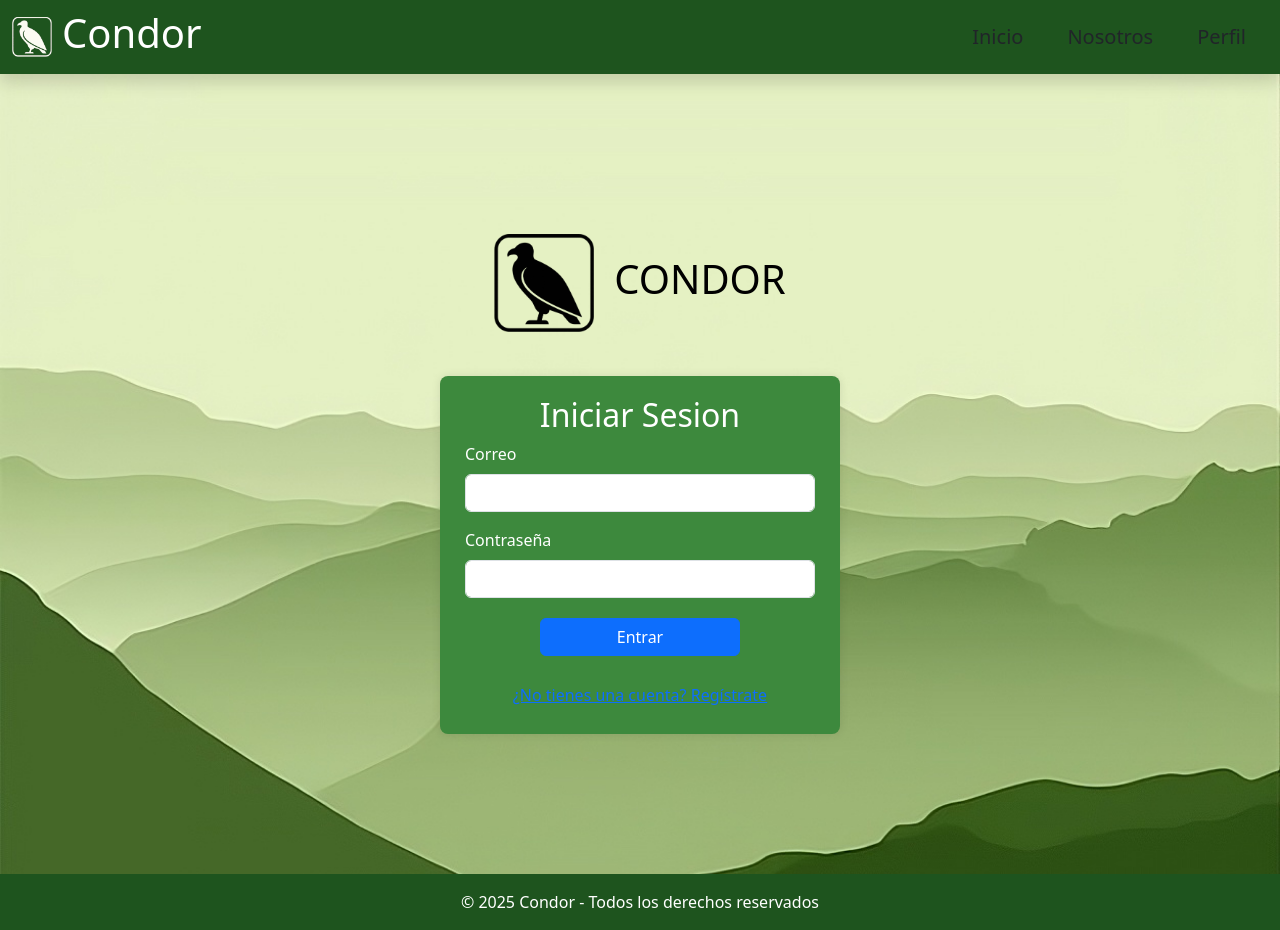
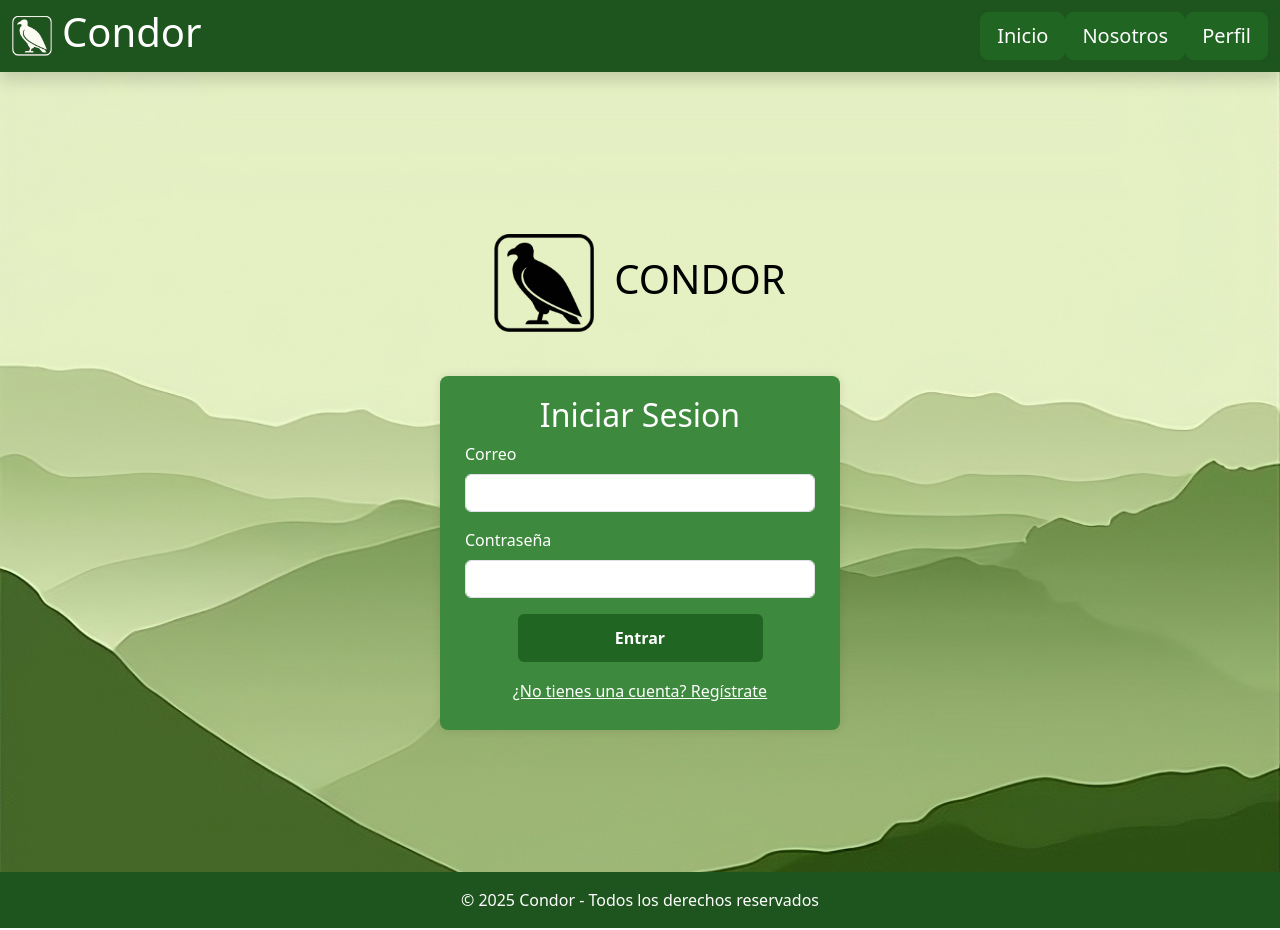
Before and after one commit to logicaltomy/Condor_React, a React (Vite) app: page /login in a window 1280 px wide. Built offline with nearby package versions, Linux system fonts and the light colour scheme.

Commit message:
1.9.0 - Se ajusta diseño

```diff
--- a/src/App.css
+++ b/src/App.css
@@ -1,3 +1,72 @@
+
+/* === Botones estilo Cóndor === */
+
+/* Base verde Cóndor */
+.btn-condor {
+  background-color: #206522;
+  border: 2px solid #206522;
+  color: #fff;
+  border-radius: 6px;
+  padding: 10px 24px;
+  font-weight: 600;
+  transition: all 0.2s ease;
+}
+
+.btn-condor:hover,
+.btn-condor:focus {
+  background-color: #1e741e;
+  border-color: #1e741e;
+  color: #fff;
+}
+
+/* Variante para login (derivada de Cóndor) */
+.btn-condor-submit {
+  background-color: #206522;
+  border: 2px solid #206522;
+  color: #fff;
+  border-radius: 6px;
+  padding: 10px 24px;
+  font-weight: 600;
+  width: 70%;
+  display: block;
+  margin: 0 auto;
+  transition: all 0.2s ease;
+}
+
+/* Variante blanca (derivada de Cóndor) */
+.btn-condor-links {
+  background-color: #fff;
+  border: 2px solid #000000;
+  color: #373837;
+  border-radius: 6px;
+  padding: 10px 24px;
+  font-weight: 600;
+  text-decoration: none;
+  display: inline-block;
+  transition: all 0.2s ease;
+  cursor: pointer;
+}
+
+
+
+/* Efectos al pasar el mouse o enfocar */
+.btn-condor-links:hover,
+.btn-condor-links:focus {
+  background-color: #206522;
+  border-color: #000000;
+  color: #fff;
+  text-decoration: none; /* evita subrayado al hacer hover */
+}
+
+/* Estado activo (cuando se hace click) */
+.btn-condor-links:active {
+  background-color: #1e741e;
+  border-color: #1e741e;
+  color: #fff;
+}
+
+
+
 /* Sección tipo card horizontal invertida (texto a la derecha, imagen a la izquierda) */
 .right-card {
   width: 100%;
@@ -127,29 +196,34 @@ se usan en Inicio.tsx
 que están contenidos en el navbar
 se usan en App.tsx (Vendrian siendo los links)
 */
-.btn {
-  background-color: #206522; /* verde */
-  border: none;
-  padding: 10px 20px;
-  margin: 5px;
-  color: white;
+/* === Botones navbar y login en verde, sin romper otros botones === */
+
+/* Navbar: sólo los botones dentro de la barra */
+.navbar .btn {
+  background-color: #206522;
+  border-color: #206522;
+  color: #fff;
 }
-
-.btn-primary:hover {
-  background-color: #1e741e; /* verde más oscuro */
+.navbar .btn:hover,
+.navbar .btn:focus {
+  background-color: #1e741e;
+  border-color: #1e741e;
   color: #fff;
 }
 
-.btn-lg:hover {
-  background-color: #1e741e; /* verde más oscuro */
+
+/* Navbar en verde oscuro (asegurado) */
+.navbar {
+  background-color: #1e541e;
   color: #fff;
 }
+
 
 .display-4 {
   font-size: 2.5rem;
   font-weight: bold;
   color: black;
-  margin-bottom: 10px;
+  margin-bottom: 20px;
   text-align: center;
 }
 
@@ -298,20 +372,6 @@ form .btn {
   min-width: 200px;
 }
 
-.btn-link {
-  color: white;
-  text-decoration: underline;
-  background: none;
-  border: none;
-  padding: 0;
-  font: inherit;
-  cursor: pointer;
-}
-
-.btn-link:hover {
-  color: #ddd;
-}
-
 /* Estilos para pagina de perfil */
 .perfil-container {
   display: flex;
--- a/src/pages/Inicio.tsx
+++ b/src/pages/Inicio.tsx
@@ -61,10 +61,6 @@ const Inicio: React.FC = () => { // Declara un componente funcional llamado Inic
     </svg>
     <span>Senderos</span>
   </div>
-
-
-
-
   <div className="icon-item">
     <svg viewBox="0 0 24 24">
       <path fill="#fff" d="M7 3h10l2 4-7 14L5 7l2-4zm2.2 2L7.9 7h8.2l-1.3-2H9.2z"/>
@@ -89,7 +85,7 @@ const Inicio: React.FC = () => { // Declara un componente funcional llamado Inic
         </div>
         <div className="left-card-img-container">
           <img className="left-card-img" src="../src/img/Rutas-Oficiales.png" alt="Rutas" />
-          <button className="btn btn-lg">Ir a Rutas Oficiales</button>
+          <button className="btn-condor-links">Ir a Rutas Oficiales</button>
         </div>
       </div>
       <div className="right-card">
@@ -104,11 +100,11 @@ const Inicio: React.FC = () => { // Declara un componente funcional llamado Inic
         </div>
         <div className="right-card-img-container">
           <img className="right-card-img" src="../src/img/icon-comunity.png" alt="Rutas" />
-          <button className="btn btn-lg">Ir a Rutas Comunitarias</button>
+          <button className="btn-condor-links">Ir a Rutas Comunitarias</button>
         </div>
       </div>
       <br></br>
-        <Link className="btn btn-lg" to="/contacto">
+        <Link className="btn-condor" to="/contacto">
           <img src="../src/img/Contact.png" alt="Contacto" style={{ width: "100px", height: "50px", margin: "-12px -22px -12px -42px"}} />
           Contactanos!
         </Link>
--- a/src/pages/Login.tsx
+++ b/src/pages/Login.tsx
@@ -56,7 +56,8 @@ const Login: React.FC<LoginProps> = ({setSesionIniciada}) => { // Declara un com
           setCorreo("");
           setContrasenia("");
           setErrores({ Correo: "", Contrasenia: "" });
-          iniciarSesion();
+          // 1.7.0 - Se ajusta iniciarSesion para que guarde el estado global
+          iniciarSesion(Correo);
           setSesionIniciada(true);
           navigate("/perfil");
           localStorage.setItem("usuarioActual", Correo); // Guardar el usuario actual en localStorage
@@ -98,10 +99,10 @@ const Login: React.FC<LoginProps> = ({setSesionIniciada}) => { // Declara un com
                 />
                 {errores.Contrasenia && <p className="text-danger">{errores.Contrasenia}</p>}
             </div>
-            <button type="submit" className="btn btn-primary" style={{alignItems: "center"}}>
+            <button type="submit" className="btn-condor-submit" style={{alignItems: "center"}}>
                 Entrar
             </button>
-            <Link to="/register" className="btn btn-link">
+            <Link to="/register" className="btn btn-link" style={{display: "block", textAlign: "center", marginTop: "10px", color: "white"}}>
                 ¿No tienes una cuenta? Regístrate
             </Link>
         </form>
--- a/src/pages/Perfil.tsx
+++ b/src/pages/Perfil.tsx
@@ -75,7 +75,6 @@ const [usuarioActual, setUsuarioActual] = useState<User | null>(null); // (null)
           </div>
 
           <div>
-
             <label className="btn btn-secondary">
               Cambiar foto
               <input type="file" accept="image/*" onChange={handleFotoChange} style={{ display: "none" }} />
--- a/src/pages/Register.tsx
+++ b/src/pages/Register.tsx
@@ -123,7 +123,7 @@ const Register: React.FC = () => { // Declara un componente funcional llamado In
                       {errores.Contrasenia && <p className="text-danger">{errores.Contrasenia}</p>}
                   </div>
                   <div className="mb-3">
-                      <label htmlFor="confirmarPassword" className="form-label">Confirmar Contrasenia</label>
+                      <label htmlFor="confirmarPassword" className="form-label">Confirmar Contraseña</label>
                       <input
                           type="password"
                           className="form-control"
@@ -136,11 +136,11 @@ const Register: React.FC = () => { // Declara un componente funcional llamado In
                       />
                       {errores.ConfirmarContrasenia && <p className="text-danger">{errores.ConfirmarContrasenia}</p>}
                   </div>
-                  <button type="submit" className="btn btn-primary" style={{alignItems: "center"}}>
+                  <button type="submit" className="btn-condor-submit" style={{alignItems: "center"}}>
                       Registrarse
                   </button>
-                  <Link to="/login" className="btn btn-link">
-                      ¿Ya tienes una cuenta? Inicia Sesion
+                  <Link to="/login" className="btn btn-link"style={{display: "block", textAlign: "center", marginTop: "10px", color: "white"}}>
+                      ¿Ya tienes una cuenta? Inicia Sesión
                   </Link>
               </form>
     </div>
```
